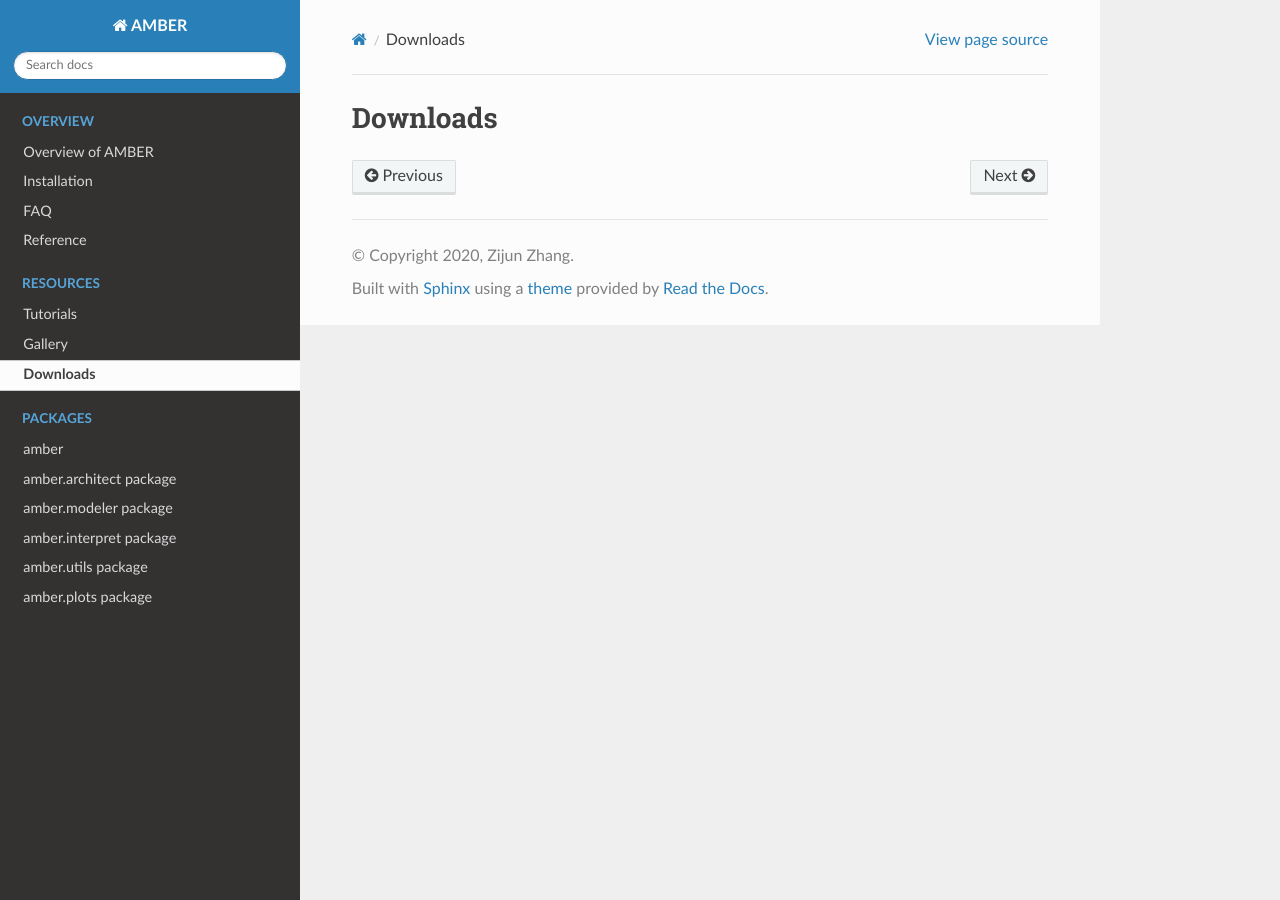
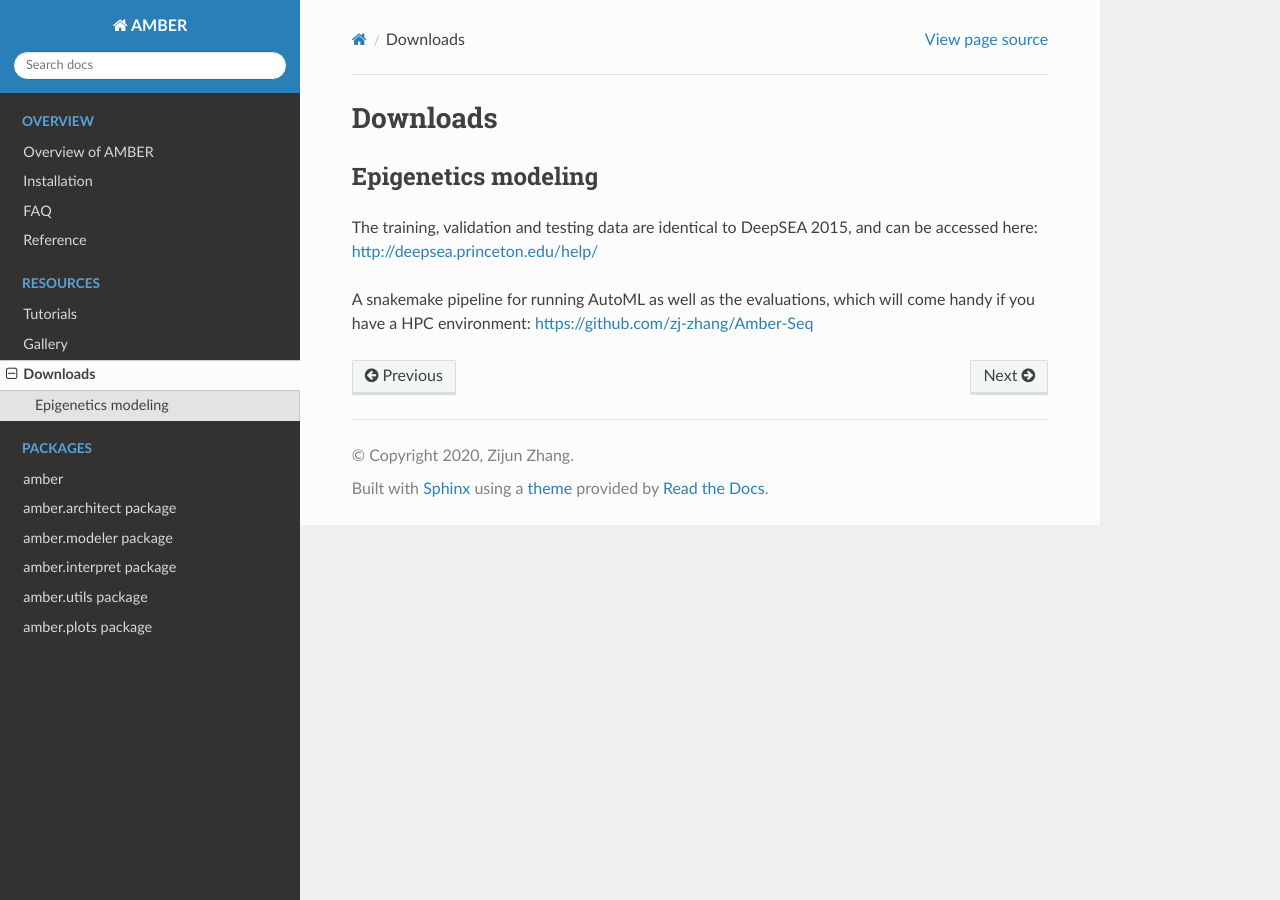
Before and after one commit to zj-zhang/AMBER, a Sphinx documentation site: the page built from docs/source/resource/downloads.rst, in a window 1280 px wide. Built offline with Sphinx 7.4.7 and the Read the Docs theme 2.0.0, drawn with Linux system fonts in a browser that asks for light colours.

```diff
--- a/docs/source/resource/downloads.rst
+++ b/docs/source/resource/downloads.rst
@@ -1,2 +1,12 @@
 Downloads
 =========
+
+Epigenetics modeling
+---------------------
+
+The training, validation and testing data are identical to DeepSEA 2015, and can be accessed here:
+http://deepsea.princeton.edu/help/
+
+A snakemake pipeline for running AutoML as well as the evaluations, which will come handy if you have
+a HPC environment:
+https://github.com/zj-zhang/Amber-Seq
```
Also changed, not shown: README.md (+8 -6 lines), docs/source/_static/img/amber-logo.png.
